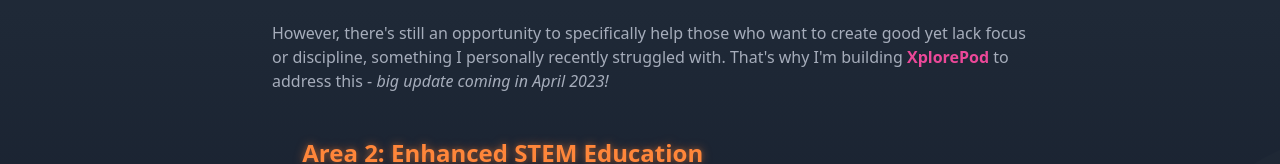
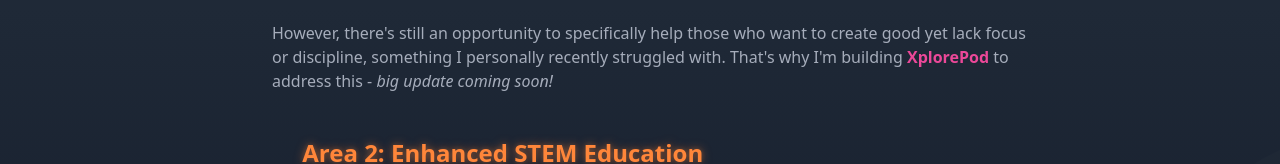
Before and after one commit to domwon/personal-svelte, a SvelteKit app: page / in a window 1280 px wide. Shown: the part 1911-2075 px from the top of the page. Built offline with nearby package versions, Linux system fonts and the light colour scheme; some icons are missing.

Commit message:
Edit XplorePod update timeline and increase scrollTo btn size on lg screens

```diff
--- a/src/routes/+page.svelte
+++ b/src/routes/+page.svelte
@@ -148,7 +148,7 @@
 	</div>
 	<div class="mt-auto mb-3 tooltip" data-tip="My mission">
 		<button on:click={() => scrollToAnchor('#mission')} class="animate-bounce">
-			<Icon data={chevronDown} class="hover:text-gray-50 hover:scale-125" />
+			<Icon data={chevronDown} class="hover:text-gray-50 hover:scale-125 lg:scale-150" />
 		</button>
 	</div>
 </div>
@@ -207,7 +207,7 @@
 					However, there's still an opportunity to specifically help those who want to create good yet
 					lack focus or discipline, something I personally recently struggled with. That's why I'm building
 					<Link name="XplorePod" link="https://xplorepod.com" color="primary" /> to address this -
-					<i>big update coming in April 2023!</i>
+					<i>big update coming soon!</i>
 				</p>
 			</div>
 			<div class="mb-5 rounded-3xl area">
```
